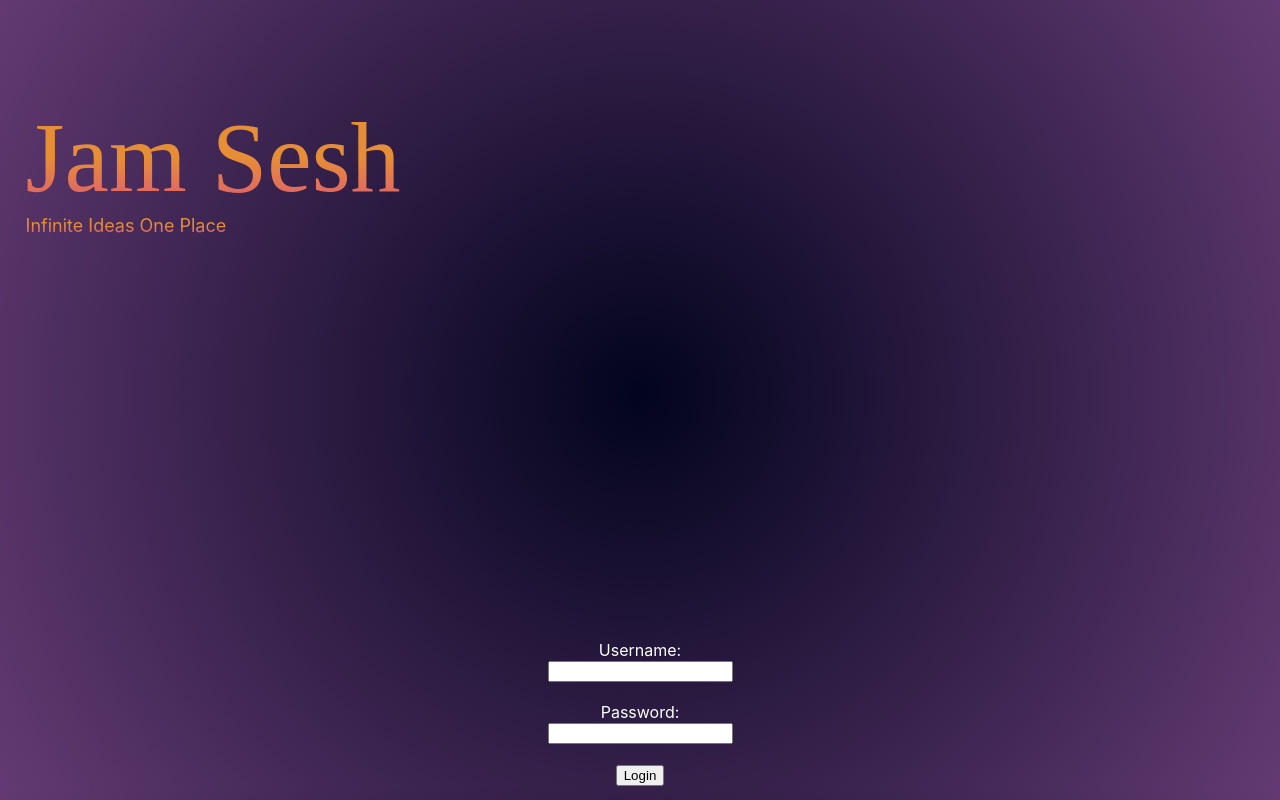
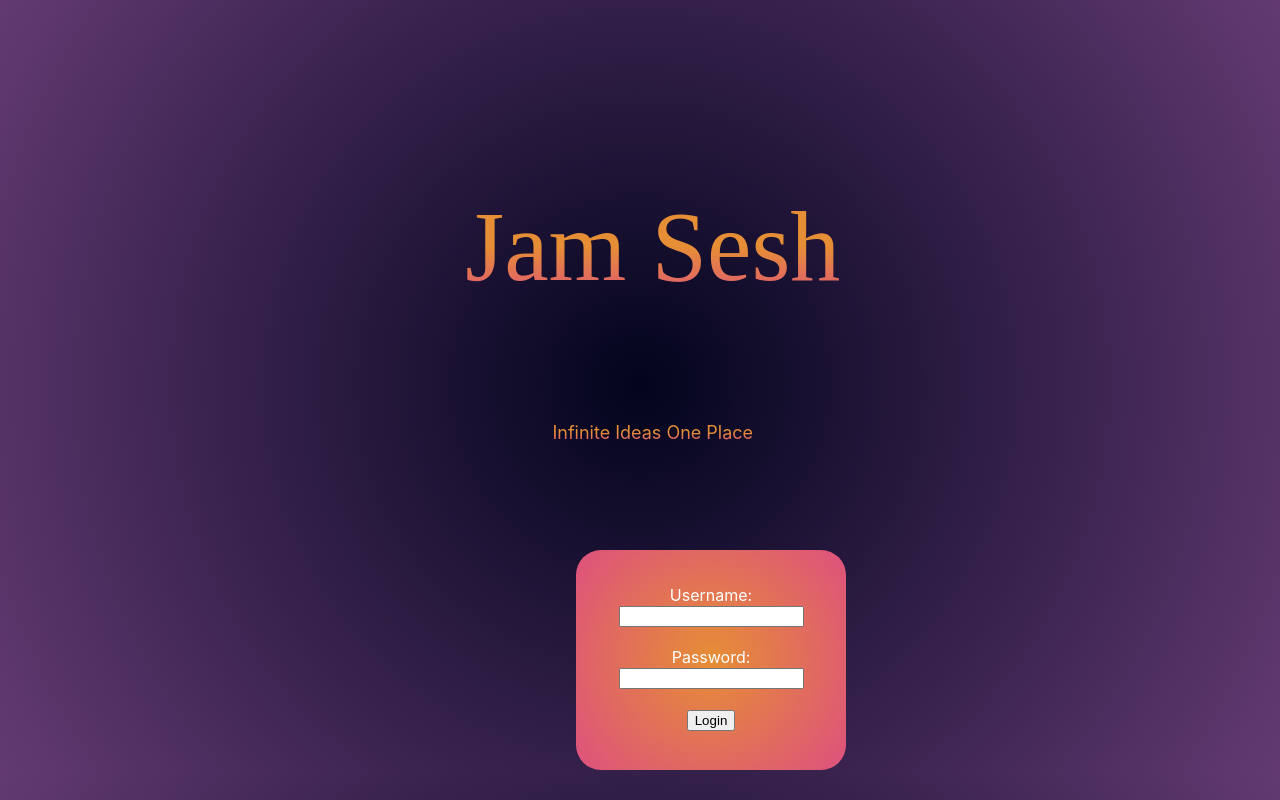
Before and after one commit to lavanyamenon15/JamSesh, a React (Create React App) app in the folder my-app/: page / in a window 1280 px wide. Built offline with nearby package versions, Linux system fonts and the light colour scheme.

Commit message:
everything

```diff
--- a/my-app/src/css/JamWidget.css
+++ b/my-app/src/css/JamWidget.css
@@ -6,8 +6,9 @@
     height: 100%;
     row-gap: 30px;
     column-gap: 30px;
-    padding-top: 100px;
-    padding-left: 400px;
+    padding-left:50px;
+
+
     padding-right: 100px;
     padding-bottom: 200px;
 
@@ -100,7 +101,8 @@
 
 .bigBoard {
     display:flex;
-    padding: 5%;
+    justify-content: flex-start;
+    padding:100px;
   }
 
 .location {
--- a/my-app/src/pages/Jams.js
+++ b/my-app/src/pages/Jams.js
@@ -92,6 +92,7 @@ function Jams() {
 
     return (
         <div><NavBar></NavBar>
+
         <div className='bigBoard'>
         <div className='filter'>
             <form onSubmit={handleSubmit}>
--- a/my-app/src/style/login.css
+++ b/my-app/src/style/login.css
@@ -8,10 +8,9 @@ body {
     background-clip: text;
     color: transparent;
     font-size: 100px;
-    text-align: center;
-    padding-left: 0;
+    text-align: left;
     font-family: Shrikhand;
-    margin-bottom: 0px;
+
 }
 
 .Subtitle{
@@ -20,16 +19,17 @@ body {
     background-clip: text;
     color: transparent;
     font-size: 18px;
-    text-align: center;
-    padding-left: 0;
-    margin-top: 0;
+    text-align: left;
+
 }
 
 .container{
-    padding-left: 2%;
-    display: flex;  /* Use flexbox to control layout */
-    flex-direction: column;  /* Stack children vertically */
-    align-items: flex-start;
+    margin-left: 2%;
+    display: flex;
+    flex-direction:column;
+    justify-content: center;
+    align-items: center;
+    text-align: center;
 }
 
 .label_design{
@@ -54,5 +54,10 @@ body {
 }
 
 .container2{
-    padding-top: 7%;
+    margin-left: 45%;
+    border-radius: 25px;
+    background: radial-gradient(circle, #E68E35, #DD517E);
+    padding: 35px;
+    width: 200px;
+    height: 150px;
 }
```
